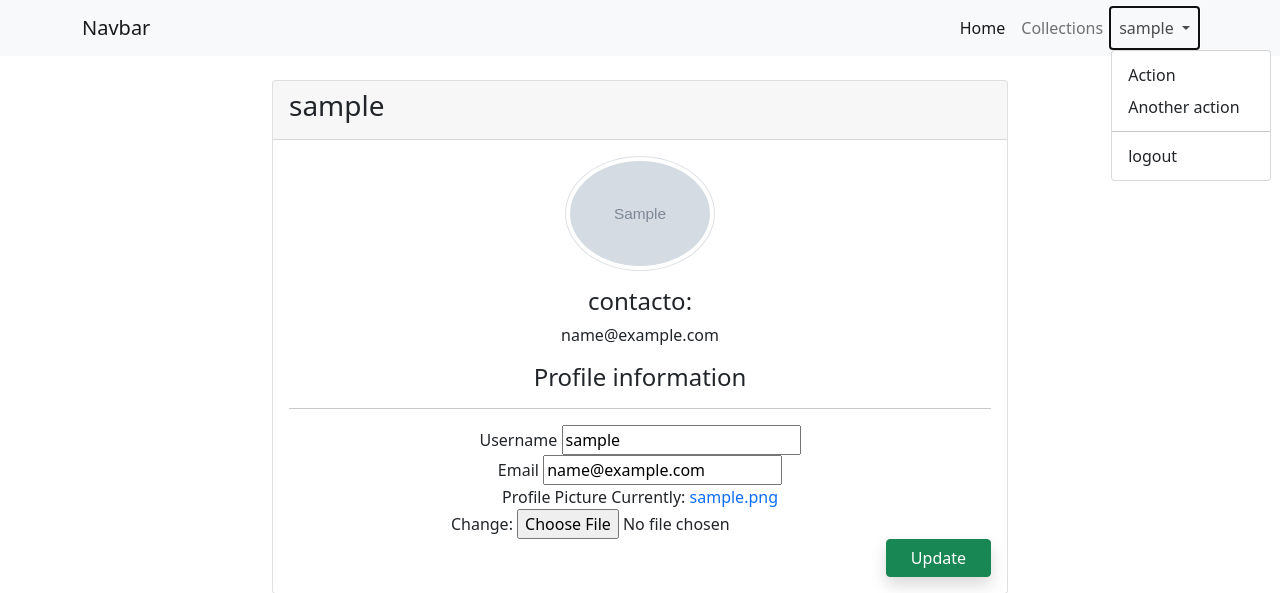
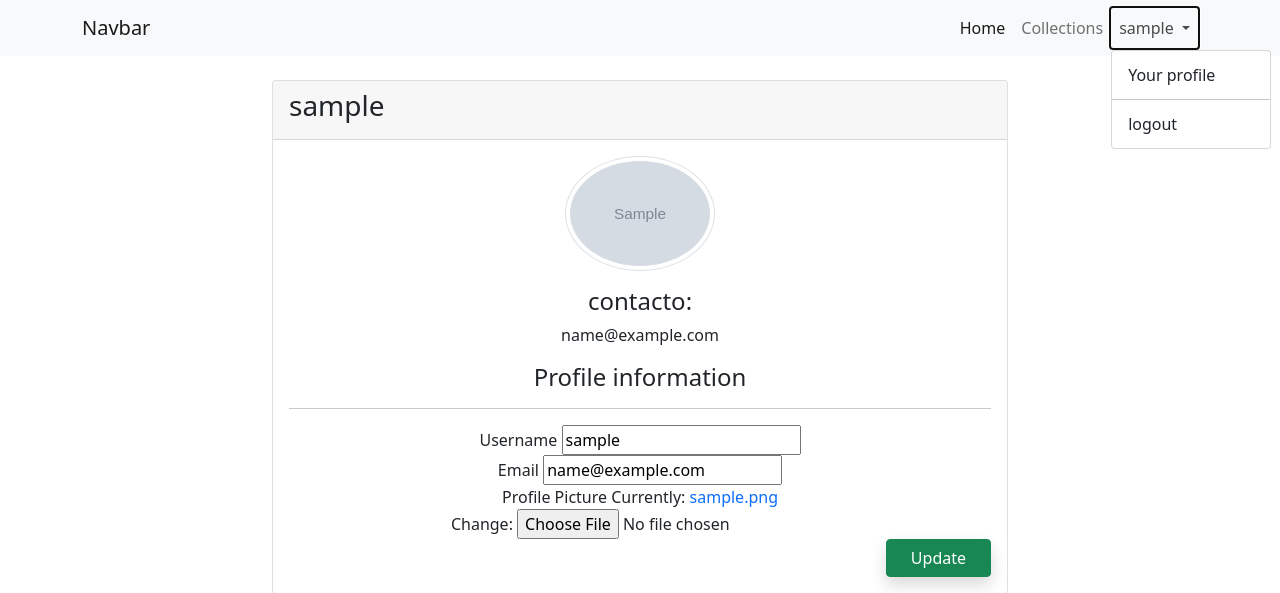
Before and after one commit to EDGARTOYIN/Django-project, a Django app: page /profile/ in a window 1280 px wide, after a click that opens the changed part. Shown: the top 593 px of the page. Run offline with Django 4.2, Linux system fonts and the light colour scheme; a user stored in the database is signed in; tables that the repository leaves empty hold one stand-in row (values such as "Sample post"); grey boxes marked "Sample" are stand-in pictures; some libraries are stand-ins or nearby versions.

Commit message:
Initial commit

```diff
--- a/mysite/toolpocket_app/models.py
+++ b/mysite/toolpocket_app/models.py
@@ -4,6 +4,7 @@ from django.contrib.auth.models import User
 
 import datetime
 import os
+from PIL import Image
 
 
 # Create your models here.
@@ -65,5 +66,15 @@ class Profile(models.Model):
     image = models.ImageField(default='user_uploads/default.jpg', upload_to=get_file_path1)
     objects = models.Manager()
 
+    def save(self, *args, **kwargs):
+        super().save(*args, **kwargs)
+
+        img = Image.open(self.image.path)
+
+        if img.height > 300 or img.width > 300:
+            output_size = (300, 300)
+            img.thumbnail(output_size)
+            img.save(self.image.path)
+
     def __str__(self):
         return f'Perfil de {self.user.username}'
--- a/mysite/toolpocket_app/templates/toolpocket_app/auth/profile.html
+++ b/mysite/toolpocket_app/templates/toolpocket_app/auth/profile.html
@@ -9,7 +9,7 @@
           <h3 class="card-title">{{ profile_user.user.username }}</h3>
         </div>
         <div class="card-body text-center">
-          <img src="{{ profile_user.image.url }}" class="rounded-circle img-thumbnail" alt="Profile Image" style="max-width: 150px;">
+          <img src="{{ profile_user.image.url }}" class="rounded-circle img-thumbnail" alt="Profile Image" style="max-width: 150px; max-height: 150px;">
           <div class="my-3">
             <h4>contacto:</h4>
             <p>{{ profile_user.user.email }}</p>
--- a/mysite/toolpocket_app/templates/toolpocket_app/inc/navbar.html
+++ b/mysite/toolpocket_app/templates/toolpocket_app/inc/navbar.html
@@ -18,8 +18,7 @@
                      {{ request.user }}
                  </a>
                 <ul class="dropdown-menu" aria-labelledby="navbarDropdown">
-                    <li><a class="dropdown-item" href="#">Action</a></li>
-                    <li><a class="dropdown-item" href="#">Another action</a></li>
+                    <li><a class="dropdown-item" href="{% url 'profile' %}">Your profile</a></li>
                     <li><hr class="dropdown-divider"></li>
                     <li><a class="dropdown-item" href="{% url 'logout' %}">logout</a></li>
                 </ul>
```
